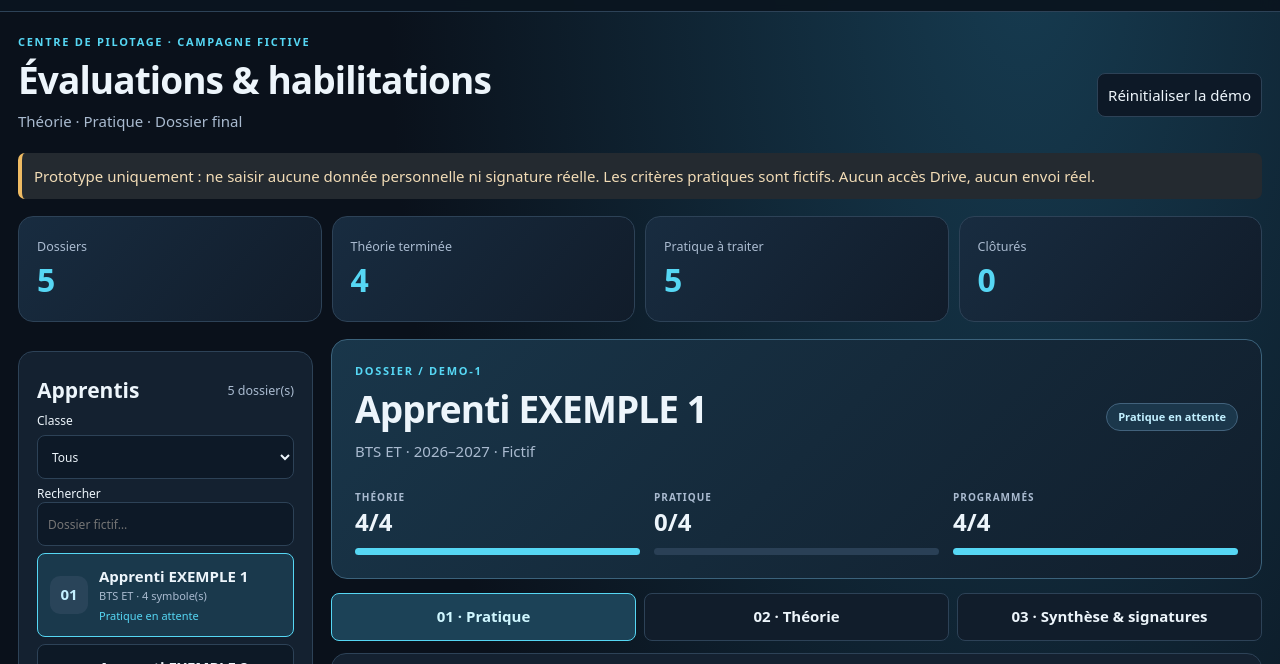
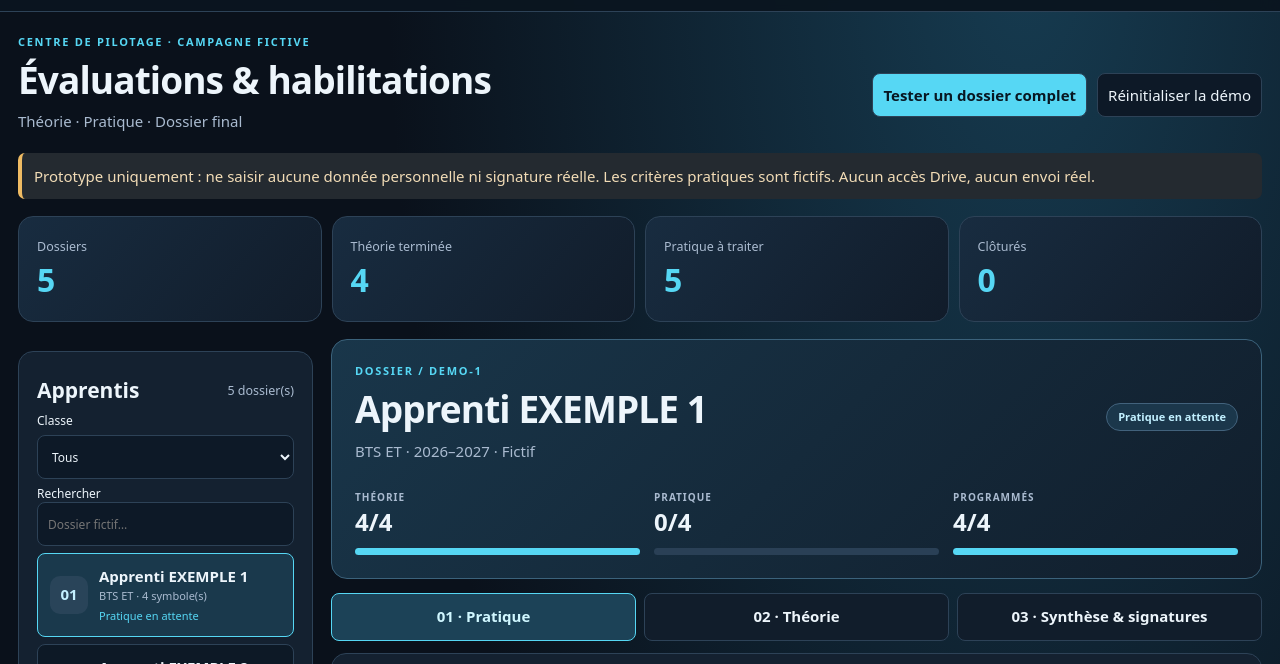
Before and after one commit to bapmoron-cmd/blackout-habilitation, a plain HTML site: page demo-v4/index.html in a window 1280 px wide. Shown: the part 60-724 px from the top of the page. Drawn offline with Linux system fonts and the light colour scheme.

Commit message:
Démo V4: test immédiat de bout en bout avec dossier fictif

```diff
--- a/demo-v4/index.html
+++ b/demo-v4/index.html
@@ -16,10 +16,10 @@
 .emp-legal{font-size:8pt;padding:6px;background:#f1f6f9;margin-top:8px;color:#40536a;overflow-wrap:anywhere}
 .emp-reasons{display:grid;gap:5px}.emp-reason{padding:5px 8px;border:1px solid #d8e2eb;border-left:3px solid #805a0f;background:#f8fbfc;break-inside:avoid;overflow-wrap:anywhere;font-size:8.2pt}.emp-reason.good{border-left-color:#156448}.emp-reason.bad{border-left-color:#a12c40}.emp-reason-head{display:flex;align-items:center;justify-content:space-between}.emp-reason p{margin:2px 0}.emp-foot{display:flex;justify-content:space-between;border-top:1px solid #d8e2eb;padding-top:5px;font-size:7pt;color:#56677b;margin-top:8px}
 @media screen{#report.employer.preview{display:block;position:fixed;inset:0;z-index:9999;background:#e0e8ee;overflow:auto;padding:16px;color:#132539}#report.employer.preview .emp-page{max-width:184mm;margin:0 auto 15px;padding:12px;box-shadow:0 4px 18px #0002}#report.employer .emp-toolbar{display:flex;flex-wrap:wrap;gap:8px;justify-content:center;position:sticky;top:0;background:#132539;padding:8px;z-index:10000}#report.employer .emp-toolbar button{color:#fff;background:#183b50}#report.employer .emp-toolbar p{color:#fff;font-size:12px}}
-@media print{@page{size:A4 portrait;margin:13mm}#report.employer{display:block!important;padding:0!important;position:static!important;overflow:visible!important;color:#132539!important;print-color-adjust:exact;-webkit-print-color-adjust:exact}#report.employer .emp-page{width:184mm;min-height:265mm;break-after:page;page-break-after:always}#report.employer .emp-page:last-child{break-after:auto;page-break-after:auto}#report.employer .emp-toolbar{display:none!important}#report.employer .emp-header{display:block!important;position:relative!important}#report.employer .emp-foot{margin-top:8px}#report.employer .emp-reason{break-inside:avoid}}
+@media print{@page{size:A4 portrait;margin:13mm}#report.employer{display:block!important;padding:0!important;position:static!important;overflow:visible!important;color:#132539!important;print-color-adjust:exact;-webkit-print-color-adjust:exact}#report.employer .emp-page{width:184mm;min-height:260mm;break-after:page;page-break-after:always}#report.employer .emp-page:last-child{break-after:auto;page-break-after:auto}#report.employer .emp-toolbar{display:none!important}#report.employer .emp-header{display:block!important;position:relative!important}#report.employer .emp-foot{margin-top:8px}#report.employer .emp-reason{break-inside:avoid}}
 </style>
 <header><div class="brand"><span class="logo">ϟ</span><div><b>BLACKOUT</b><small>HABILITATION / ESPACE FORMATEUR V4</small></div></div><div class="topright"><span class="pill">MODE DÉMO</span><small id="storage">Local · sans transfert</small></div></header>
-<main><div id="screen"><div class="label">CENTRE DE PILOTAGE · CAMPAGNE FICTIVE</div><div class="row"><div><h1>Évaluations & habilitations</h1><p class="muted">Théorie · Pratique · Dossier final</p></div><button id="reset">Réinitialiser la démo</button></div><p class="notice">Prototype uniquement : ne saisir aucune donnée personnelle ni signature réelle. Les critères pratiques sont fictifs. Aucun accès Drive, aucun envoi réel.</p><div id="metrics" class="metrics"></div><div class="workspace"><aside id="dashboard" class="panel side"></aside><section id="detail"></section></div></div><section id="report"></section></main>
+<main><div id="screen"><div class="label">CENTRE DE PILOTAGE · CAMPAGNE FICTIVE</div><div class="row"><div><h1>Évaluations & habilitations</h1><p class="muted">Théorie · Pratique · Dossier final</p></div><div class="row"><button class="primary" id="sample">Tester un dossier complet</button><button id="reset">Réinitialiser la démo</button></div></div><p class="notice">Prototype uniquement : ne saisir aucune donnée personnelle ni signature réelle. Les critères pratiques sont fictifs. Aucun accès Drive, aucun envoi réel.</p><div id="metrics" class="metrics"></div><div class="workspace"><aside id="dashboard" class="panel side"></aside><section id="detail"></section></div></div><section id="report"></section></main>
 <script>/* V4 — noyau du dossier, règles pédagogiques provisoires */
 const BlackoutCore=(function buildCore(){
  const profiles=["B0_éxécutant","B0_Chargé_de_chantier","B1V","B2V","BC","BE_mesurage","BE_Essais","BE_Manœuvre","BP","BR","BS","BF_HF"];
@@ -147,5 +147,6 @@ function previewEmployer(d){
 }
 
 function report(d){$("report").className="";$("report").innerHTML='<h1>Bilan habilitation — DÉMONSTRATION</h1><p>Document fictif, non administratif · '+esc(d.caseId)+'</p><p>'+esc(d.identity.prenom+" "+d.identity.nom+" · "+d.identity.classe)+'</p><table><tr><th>Symbole</th><th>Théorie</th><th>Pratique</th><th>Avis</th></tr>'+d.profiles.map(p=>{let s=C.summarize(d,p);return '<tr><td>'+esc(p)+'</td><td>'+esc(s.theory)+'</td><td>'+esc(s.practice)+'</td><td>'+esc(d.opinions[p])+'</td></tr>'}).join("")+'</table>'+d.profiles.map(p=>'<h2>'+esc(p)+'</h2><h3>Correction théorique</h3>'+d.theory[p].details.map(q=>'<p>'+esc(q.question)+' — donnée : '+esc(q.selected.join(", "))+' — attendue : '+esc(q.expected.join(", "))+'</p>').join("")+'<h3>Pratique (grille fictive)</h3>'+d.practice[p].criteria.map(c=>'<p>'+esc(c.text)+' : '+esc(c.mark)+'</p>').join("")+'<p>Observations : '+esc(d.practice[p].observations)+'</p>').join("")+'<h2>Signatures de test</h2>'+["learner","trainer"].map(r=>'<p>'+esc(r==="learner"?"Apprenti":"Formateur")+' · '+esc(d.signatures[r].at)+'</p><img width="260" src="'+esc(d.signatures[r].image)+'">').join("")+'<p>Clôturé le '+esc(d.closedAt)+'. Ne constitue pas un titre d’habilitation.</p>';}
+$("sample").onclick=()=>{const i=dossiers.findIndex(d=>d.caseId==="DEMO-1");let d=initial()[0];for(const p of d.profiles){const g=initGrid(d,p);g.criteria.forEach((c,j)=>c.mark=p==="BR"&&c.critical?"non_acquis":"acquis");g.observations=p==="BR"?"Simulation : écart de sécurité observé ; reprise accompagnée nécessaire.":"Simulation : critères observés acquis.";d.opinions[p]=p==="BR"?"defavorable":"favorable"}dossiers[i]=d;selected=d.caseId;filter="Tous";query="";view="final";scopeOpen=false;saveDemo();dashboard();detail();$("detail").scrollIntoView({behavior:"smooth"})};
 dashboard();detail();
 </script></html>
```
